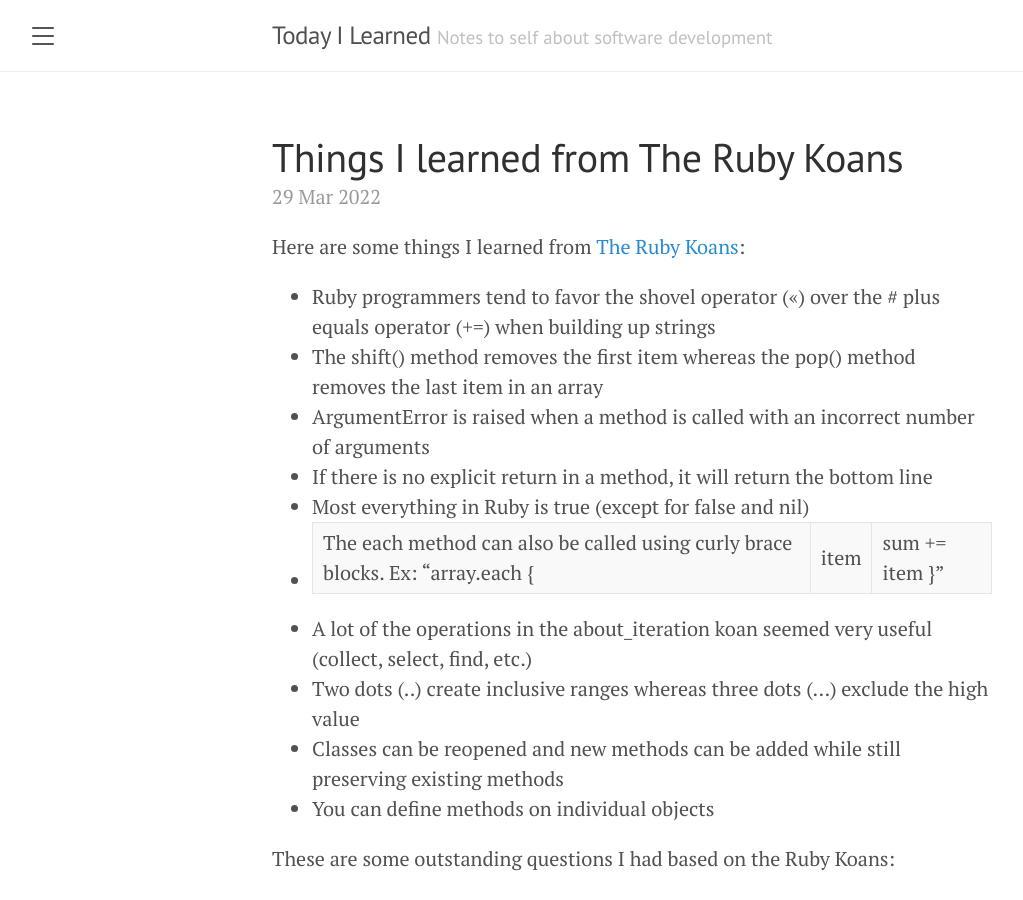
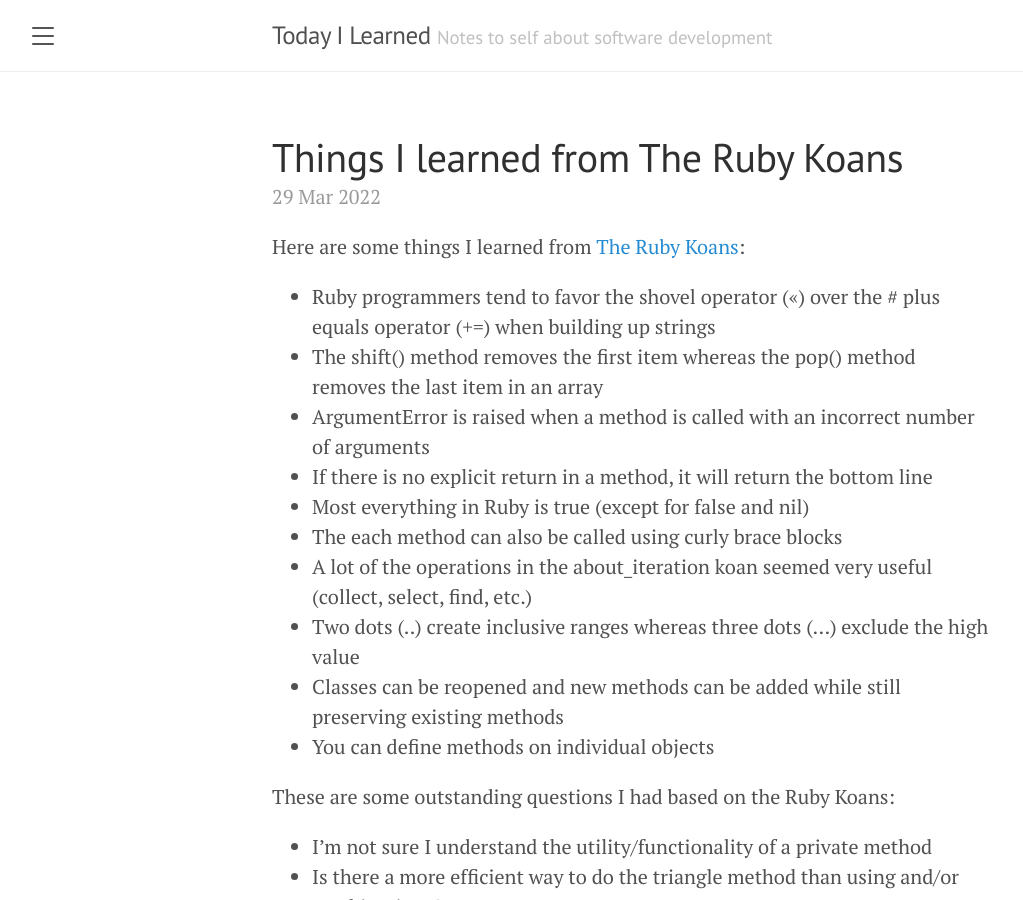
Before and after one commit to cbulzoni/journal, a Jekyll site: the page built from _posts/2022-03-29-three-things-i-learned-from-the-ruby-koans.md, in a window 1280 px wide and 900 px high. Shown: the whole window, without its empty margins (8-1031 px from the left). Built offline with Jekyll 4.4.1, drawn with Linux system fonts in a browser that asks for light colours.

Commit message:
Update 2022-03-29-three-things-i-learned-from-the-ruby-koans.md

```diff
--- a/_posts/2022-03-29-three-things-i-learned-from-the-ruby-koans.md
+++ b/_posts/2022-03-29-three-things-i-learned-from-the-ruby-koans.md
@@ -10,7 +10,7 @@ Here are some things I learned from [The Ruby Koans](http://rubykoans.com/):
  - ArgumentError is raised when a method is called with an incorrect number of arguments
  - If there is no explicit return in a method, it will return the bottom line
  - Most everything in Ruby is true (except for false and nil)
- - The each method can also be called using curly brace blocks. Ex: "array.each { |item| sum += item }"
+ - The each method can also be called using curly brace blocks
  - A lot of the operations in the about_iteration koan seemed very useful (collect, select, find, etc.)
  - Two dots (..) create inclusive ranges whereas three dots (...) exclude the high value
  - Classes can be reopened and new methods can be added while still preserving existing methods
```
